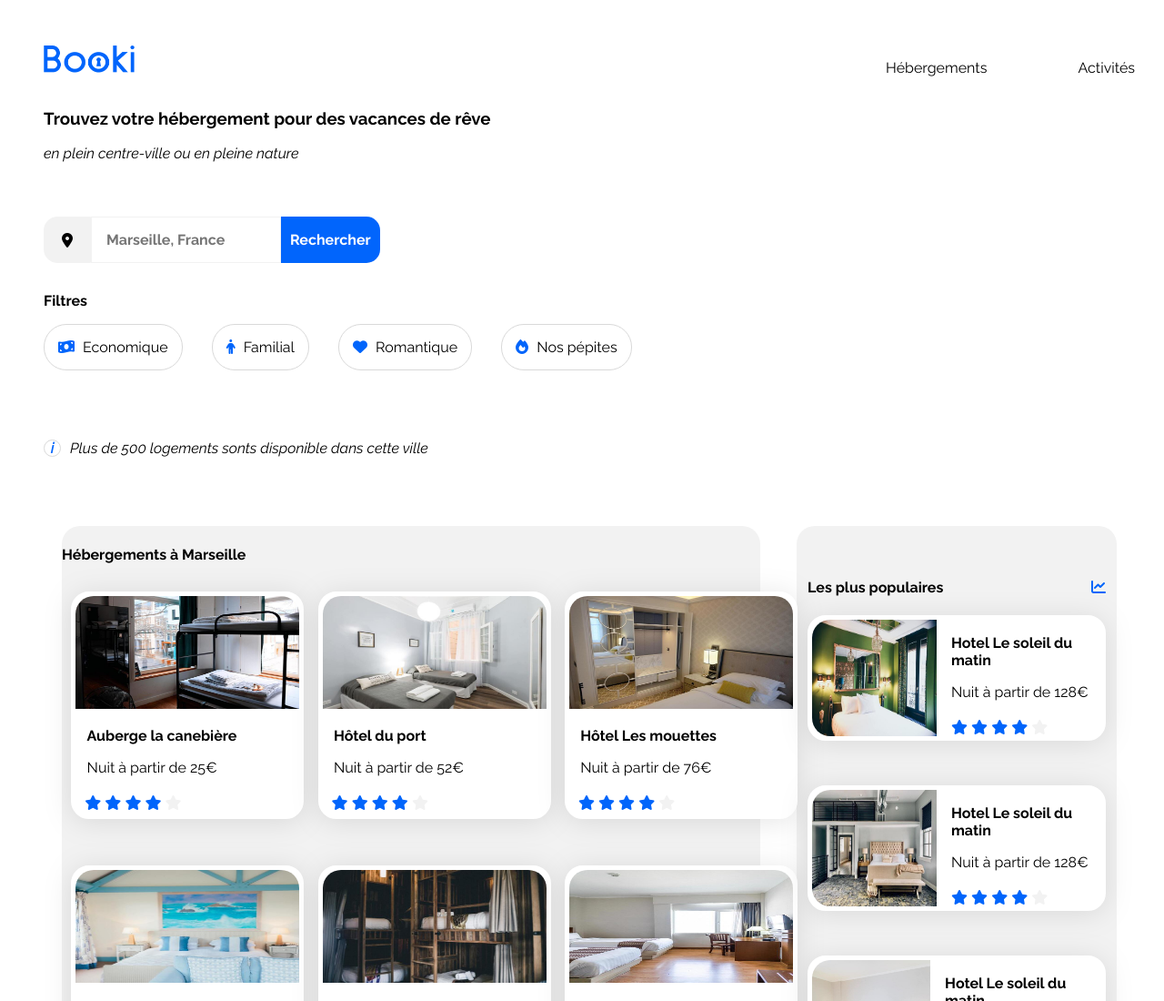
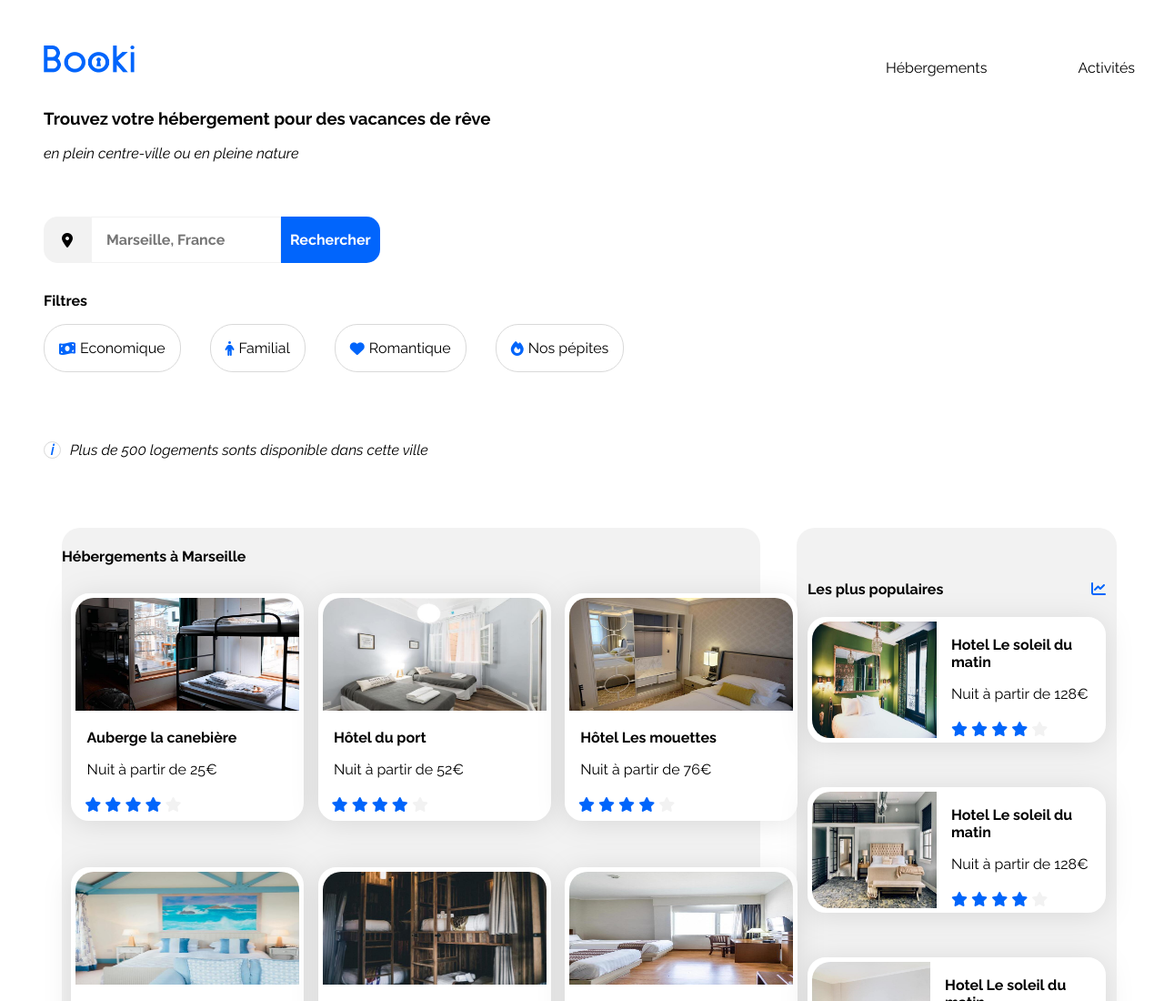
Before and after one commit to Gorrog87/OCProjects, a website: page OCProject-01/index.html in a window 1280 px wide. Shown: the top 1100 px of the page at 91% size. Drawn offline with Linux system fonts and the light colour scheme.

Commit message:
changed the list to p tags in filters components

```diff
--- a/OCProject-01/assets/styles.css
+++ b/OCProject-01/assets/styles.css
@@ -185,6 +185,7 @@ footer {
   margin-left: 5%;
 }
 
+
 .filter-info {
   display: flex;
   align-items: center;
@@ -198,9 +199,11 @@ footer {
 
 .filter {
   border: 1px solid #d9d9d9;
-  padding: 15px;
   border-radius: 25px;
   gap: 5px;
+  display: flex;
+  align-items: center;
+  padding: 0 1rem;
 }
 
 .filter:hover {
@@ -546,7 +549,7 @@ footer {
   .filter {
     display: flex;
     text-align: center;
-    padding: 1rem 1rem;
+    padding: 0 1rem;
   }
 
   .rentings-and-popular {
--- a/OCProject-01/index.html
+++ b/OCProject-01/index.html
@@ -55,24 +55,26 @@
         <button class="btn-primary">Rechercher</button>
       </form>
       <p class="bold">Filtres</p>
+      <!-- <ul> -->
         <div class="flex filter-list">
           <div class="filter">
             <i class="fa-solid fa-money-bill-wave blue"></i>
-          <li>Economique</li>
+            <p>Economique</p>
           </div>
           <div class="filter">
             <i class="fa-solid fa-person blue"></i>
-          <li>Familial</li>
+            <p>Familial</p>
           </div>
           <div class="filter">
             <i class="fa-solid fa-heart blue"></i>
-          <li>Romantique</li>
+            <p>Romantique</p>
           </div>
           <div class="filter">
             <i class="fa-solid fa-fire blue"></i>
-          <li>Nos pépites</li>
+            <p>Nos pépites</p>
           </div>
         </div>
+      <!-- </ul> -->
       <div class="filter-info">
         <span class="info-logo italic">i</span>
         <!-- <i class="fa-regular fa-info"></i> -->
```
Lines whose indentation alone changed are shown as unchanged.
